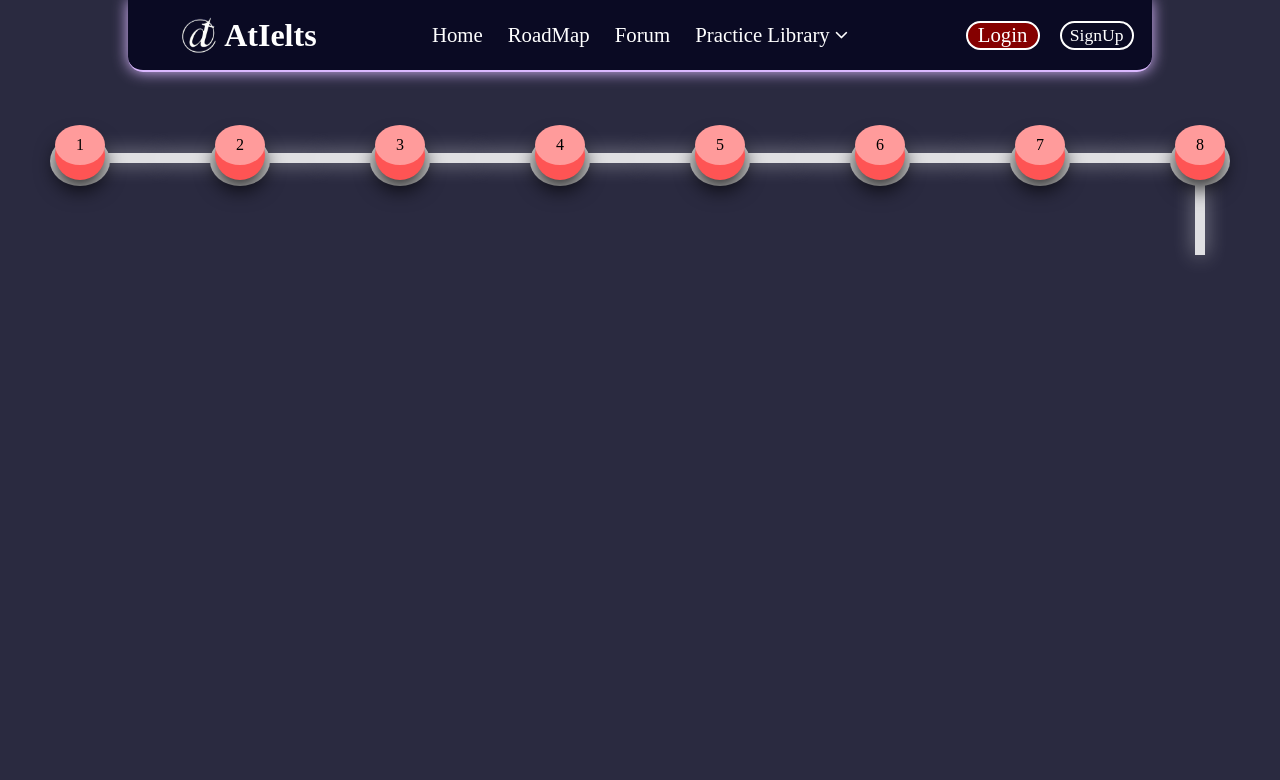
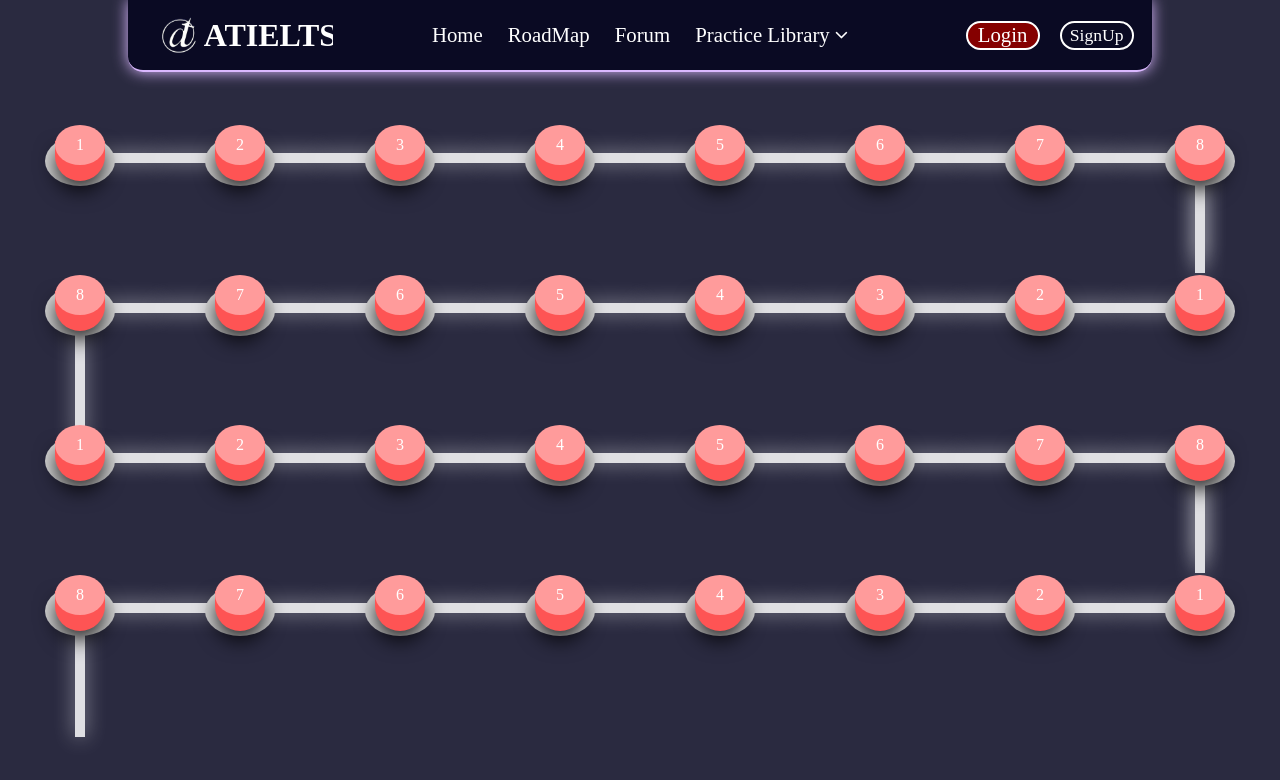
Before and after one commit to Erkhembileg0803/AtIelts, a React (Create React App) app: page /roadmap in a window 1280 px wide. Shown: the top 780 px of the page. Built offline with nearby package versions, Linux system fonts and the light colour scheme.

Commit message:
new levels

```diff
--- a/src/components/Header.jsx
+++ b/src/components/Header.jsx
@@ -8,7 +8,7 @@ function Header(){
      <ResponsiveDropdown/>
     <Link to="/" className="logo">
          <img src={require('../assets/logo.png')} alt=""/>
-         <h1>AtIelts</h1>
+         <h1>ATIELTS</h1>
     </Link>
     <ul className="links">
              <li className="link"><Link to='/'>Home</Link></li>
--- a/src/index.css
+++ b/src/index.css
@@ -23,7 +23,7 @@
       --blue-light-translucent: rgba(153, 201, 255, .3);
       --blue-dark: #002ead;
       --blue-dark-translucent: rgba(0, 46, 173, .3);
-      --green-light: #acd157;
+      --green-light: #d1ff64;
       --blue-mid: #198eee;
       --purple-mid: #9400d3;
       --green-dark: #00471b;
--- a/src/pages/Roadmap.jsx
+++ b/src/pages/Roadmap.jsx
@@ -5,21 +5,23 @@ function RoadMap(){
     return <div className="RoadMap">
         <Header/>
             <div className="map">
-                <FirstLine/>
-
+                <FirstLine id='firstline'/>
+                <SecondLine id='secondline'/>
+                <FirstLine id='thirdline'/>
+                <SecondLine/>
             </div>
             <Footer/>
         </div>
 }
 export default RoadMap;
 
-function FirstLine(){
+function FirstLine(props){
     const firstline = []
     function generateButtons(){
         for(let i = 1; i <= 8; i++ ){
             firstline.push(
                 <div className="levelstand">
-                <div className="outer">{i}</div>
+                <div className="outer"id={`${props.id}${i}`}>{i}</div>
                 <div className="inner"></div>
                 <div className="plate"></div>
                 </div>
@@ -33,7 +35,24 @@ function FirstLine(){
     </div>
     </>
 }
-
+function SecondLine(props){
+    const secondline = []
+    function generateButtons(){
+        for(let i = 1; i <= 8; i++){
+            secondline.unshift(
+                <div className="levelstand">
+                <div className="outer"id={`${props.id}${i}`}>{i}</div>
+                <div className="inner"></div>
+                <div className="plate"></div>
+                </div>
+            )
+        }
+    }
+    generateButtons()
+    return <div className='secondline'>
+        {secondline}
+    </div>
+}
 function Button(props){
 
     return <div className="levelstand">
--- a/src/styles/Roadmap.css
+++ b/src/styles/Roadmap.css
@@ -25,20 +25,23 @@
      display: flex;
      justify-content: center;
      align-items: center;
+     color: white;
 }
 .RoadMap .levelstand .inner {
      background-color: var(--inner);
      width: 50px;
-     height: 50px;
+     height: 40px;
      position: absolute;
      border-radius: 100px;
-     top: 40%;
+     border-top-left-radius: 0;
+     border-top-right-radius: 0;
+     top: 47%;
      z-index: 1;
      box-shadow: 0px 10px 20px rgba(0, 0, 0, 0.8);
 }
 .RoadMap .levelstand .plate{
      background-color: var(--plate);
-     width: 60px;
+     width: 70px;
      height: 50px;
      position: absolute;
      top: 44%;
@@ -95,13 +98,71 @@
      display: grid;
      grid-template-columns: repeat(8, 1fr);
 }
+.RoadMap .firstline:nth-of-type(3){
+     grid-row: 3;
+     grid-column: 1 / -1;
+     display: grid;
+     grid-template-columns: repeat(8,1fr);
+}
+/* Second Line */
+.RoadMap .secondline{
+     grid-row: 2;
+     grid-column: 1 / -1;
+     display: grid;
+     grid-template-columns: repeat(8,1fr);
+     position: relative;
 
+}
+.RoadMap .secondline:nth-of-type(4){
+     grid-row: 4;
+}
+.RoadMap .secondline .levelstand::before{
+     content: '';
+     background-color: var(--gray-10);
+     width: 100%;
+     right: 0;
+     top: 55%;
+     z-index: 0;
+     position: absolute;
+     height: 10px;
+     box-shadow: 0px 0px 20px rgba(255, 255, 255, 0.5);
+}
+.RoadMap .secondline .levelstand:nth-of-type(1)::before{
+     width: 50%;
+}
+.RoadMap .secondline .levelstand:nth-of-type(1)::after{
+     content: '';
+     width: 90%;
+     bottom: 0;
+     position: absolute;
+     background-color: var(--gray-10);
+     height: 10px;
+     z-index: 0;
+     box-shadow: 0px 0px 20px rgba(255, 255, 255, 0.5);
+     transform: rotate(90deg);
+}
+.RoadMap .secondline .levelstand:nth-last-child(1)::before{
+     width: 50%;
+     left: 0;
+}
+.RoadMap .secondline .levelstand:nth-last-child(1)::after{
+     content: '';
+     width: 60%;
+     top:0;
+     position: absolute;
+     background-color: var(--gray-10);
+     height: 10px;
+     z-index: 0;
+     box-shadow: 0px 0px 20px rgba(255, 255, 255, 0.5);
+     transform: rotate(90deg);
+}
 
 
 @media only screen and (max-width: 1060px){
      .RoadMap .map{
           grid-template-columns: auto;
-          height: 500vh;
+          height: auto;
+          grid-template-rows: 209vh 209vh 209vh ;
      }
      .RoadMap .levelstand::before{
           transform: rotate(90deg);
@@ -109,13 +170,17 @@
      .RoadMap .firstline{
           grid-template-columns: auto;
           grid-template-rows: repeat(8,180px);
-          height: 220vh;
+          height: 209vh;
+     }
+     .RoadMap .firstline:nth-of-type(3){
+          grid-row: 3;
+          grid-template-columns: auto;
      }
      .RoadMap .levelstand{
           overflow: hidden;
      }
      .RoadMap .map .firstline .levelstand:nth-of-type(1)::before{
-          width: 160px;
+          width: 100%;
           position: relative;
 
      }
@@ -125,4 +190,40 @@
      .RoadMap .map .firstline .levelstand:nth-last-child(1)::after{
           width: 100%;
      }
+     .RoadMap .secondline{
+          grid-template-columns: auto;
+          grid-template-rows: repeat(8,180px);
+          flex-direction: row-reverse;
+          grid-row: 2;
+     }
+     .RoadMap .secondline .levelstand:nth-of-type(1)::before{
+          width: 100%;
+     }
+     .RoadMap .secondline .levelstand:nth-last-child(1)::before{
+          width: 100%;
+     }
+     .RoadMap .secondline .levelstand:nth-of-type(1){
+          grid-row: 8;
+     }
+     .RoadMap .secondline .levelstand:nth-of-type(2){
+          grid-row: 7;
+     }
+     .RoadMap .secondline .levelstand:nth-of-type(3){
+          grid-row: 6;
+     }
+     .RoadMap .secondline .levelstand:nth-of-type(4){
+          grid-row: 5;
+     }
+     .RoadMap .secondline .levelstand:nth-of-type(5){
+          grid-row: 4;
+     }
+     .RoadMap .secondline .levelstand:nth-of-type(6){
+          grid-row: 3;
+     }
+     .RoadMap .secondline .levelstand:nth-of-type(7){
+          grid-row: 2;
+     }
+     .RoadMap .secondline .levelstand:nth-last-child(1){
+          grid-row: 1;
+     }
 }
```
